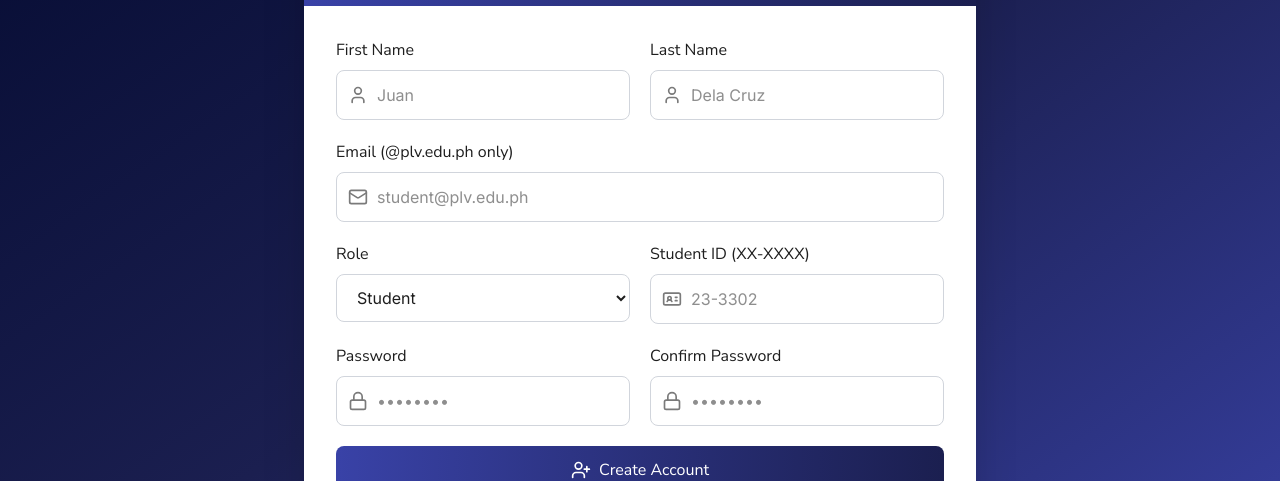
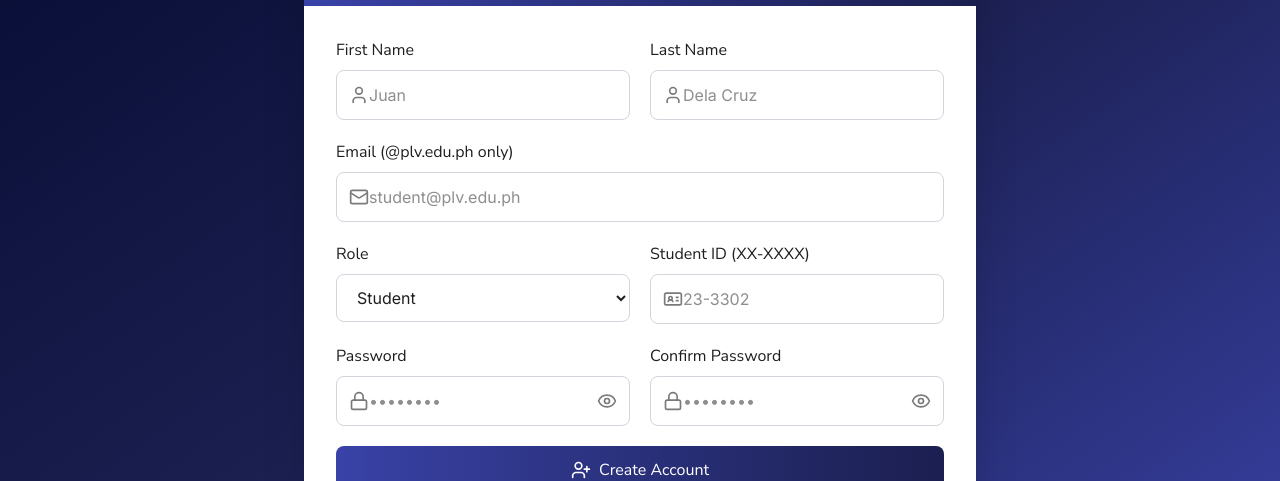
Before and after one commit to Mayoidie/CIRAV3, a React (Vite) app: page / in a window 1280 px wide. Both pictures are taken after a click on the button "Sign up". Shown: the part 234-715 px from the top of the page. Built offline with nearby package versions, Linux system fonts and the light colour scheme; no server answers.

Commit message:
eye icon

```diff
--- a/src/components/auth/LoginPage.tsx
+++ b/src/components/auth/LoginPage.tsx
@@ -1,6 +1,6 @@
 import React, { useState, useRef, useEffect } from 'react';
 import { motion } from 'motion/react';
-import { Mail, Lock, LogIn, Send, AlertTriangle } from 'lucide-react';
+import { Mail, Lock, LogIn, Send, AlertTriangle, Eye, EyeOff } from 'lucide-react';
 import { useToast } from '../ui/toast-container';
 import { ImageWithFallback } from '../figma/ImageWithFallback';
 import { auth, db } from '../../lib/firebase';
@@ -19,6 +19,7 @@ export const LoginPage: React.FC<LoginPageProps> = ({ onLogin, onNavigateToSignu
   const [isLoading, setIsLoading] = useState(false);
   const [errors, setErrors] = useState<Record<string, string>>({});
   const [showUnverifiedEmailMessage, setShowUnverifiedEmailMessage] = useState(false);
+  const [showPassword, setShowPassword] = useState(false);
   const { showToast } = useToast();
   const emailInputRef = useRef<HTMLInputElement>(null);
 
@@ -202,8 +203,8 @@ export const LoginPage: React.FC<LoginPageProps> = ({ onLogin, onNavigateToSignu
                     <label className="block text-[#1E1E1E] mb-2">
                       Email {errors.email && <span className="text-[#FF4D4F]">*</span>}
                     </label>
-                    <div className="relative">
-                      <Mail className="absolute left-3 top-1/2 -translate-y-1/2 w-5 h-5 text-[#7A7A7A]" />
+                    <div className={`flex items-center border rounded-lg ${errors.email ? 'border-[#FF4D4F] bg-red-50' : 'border-gray-300'} focus-within:ring-2 focus-within:ring-inset focus-within:ring-[#3942A7] transition-all px-3`}>
+                      <Mail className="w-5 h-5 text-[#7A7A7A] mr-3" />
                       <input
                         ref={emailInputRef}
                         type="text"
@@ -213,7 +214,7 @@ export const LoginPage: React.FC<LoginPageProps> = ({ onLogin, onNavigateToSignu
                         onFocus={handleEmailFocus}
                         onClick={handleEmailClick}
                         onBlur={handleEmailBlur}
-                        className={`w-full pl-10 pr-4 py-3 border ${errors.email ? 'border-[#FF4D4F] bg-red-50' : 'border-gray-300'} rounded-lg focus:outline-none focus:ring-2 focus:ring-[#3942A7] transition-all`}
+                        className="w-full py-3 pl-0 border-none bg-transparent focus:outline-none focus:ring-0 flex-1"
                         placeholder="your.email@plv.edu.ph"
                       />
                     </div>
@@ -223,17 +224,20 @@ export const LoginPage: React.FC<LoginPageProps> = ({ onLogin, onNavigateToSignu
                     <label className="block text-[#1E1E1E] mb-2">
                       Password {errors.password && <span className="text-[#FF4D4F]">*</span>}
                     </label>
-                    <div className="relative">
-                      <Lock className="absolute left-3 top-1/2 -translate-y-1/2 w-5 h-5 text-[#7A7A7A]" />
+                    <div className={`flex items-center border rounded-lg ${errors.password ? 'border-[#FF4D4F] bg-red-50' : 'border-gray-300'} focus-within:ring-2 focus-within:ring-inset focus-within:ring-[#3942A7] transition-all px-3`}>
+                      <Lock className="w-5 h-5 text-[#7A7A7A] mr-3" />
                       <input
-                        type="password"
+                        type={showPassword ? 'text' : 'password'}
                         name="password"
                         value={formData.password}
                         onChange={handleInputChange}
                         onBlur={handleBlur}
-                        className={`w-full pl-10 pr-4 py-3 border ${errors.password ? 'border-[#FF4D4F] bg-red-50' : 'border-gray-300'} rounded-lg focus:outline-none focus:ring-2 focus:ring-[#3942A7] transition-all`}
+                        className="w-full py-3 pl-0 border-none bg-transparent focus:outline-none focus:ring-0 flex-1"
                         placeholder="••••••••"
                       />
+                      <div className="cursor-pointer" onClick={() => setShowPassword(!showPassword)}>
+                        {showPassword ? <EyeOff className="w-5 h-5 text-[#7A7A7A]" /> : <Eye className="w-5 h-5 text-[#7A7A7A]" />}
+                      </div>
                     </div>
                     {errors.password && <p className="text-[#FF4D4F] text-sm mt-1">{errors.password}</p>}
                   </div>
--- a/src/components/auth/SignupPage.tsx
+++ b/src/components/auth/SignupPage.tsx
@@ -1,6 +1,6 @@
 import React, { useState, useEffect, useRef } from 'react';
 import { motion } from 'motion/react';
-import { User, Mail, Lock, IdCard, UserPlus } from 'lucide-react';
+import { User, Mail, Lock, IdCard, UserPlus, Eye, EyeOff } from 'lucide-react';
 import { useToast } from '../ui/toast-container';
 import { ImageWithFallback } from '../figma/ImageWithFallback';
 import { auth, db } from '../../lib/firebase';
@@ -28,6 +28,8 @@ export const SignupPage: React.FC<SignupPageProps> = ({ onNavigateToLogin, onSig
   const [errors, setErrors] = useState<Record<string, string>>({});
   const [isSubmitted, setIsSubmitted] = useState(false);
   const [isPasswordFocused, setIsPasswordFocused] = useState(false);
+  const [showPassword, setShowPassword] = useState(false);
+  const [showConfirmPassword, setShowConfirmPassword] = useState(false);
   const { showToast } = useToast();
   const emailInputRef = useRef<HTMLInputElement>(null);
 
@@ -231,15 +233,15 @@ export const SignupPage: React.FC<SignupPageProps> = ({ onNavigateToLogin, onSig
                   <label className="block text-[#1E1E1E] mb-2">
                     First Name {errors.firstName && <span className="text-[#FF4D4F]">*</span>}
                   </label>
-                  <div className="relative">
-                    <User className="absolute left-3 top-1/2 -translate-y-1/2 w-5 h-5 text-[#7A7A7A]" />
+                  <div className={`flex items-center border rounded-lg ${errors.firstName ? 'border-[#FF4D4F] bg-red-50' : 'border-gray-300'} focus-within:ring-2 focus-within:ring-inset focus-within:ring-[#3942A7] transition-all px-3`}>
+                    <User className="w-5 h-5 text-[#7A7A7A] mr-3" />
                     <input
                       type="text"
                       name="firstName"
                       value={formData.firstName}
                       onChange={handleInputChange}
                       onBlur={handleBlur}
-                      className={`w-full pl-10 pr-4 py-3 border ${errors.firstName ? 'border-[#FF4D4F] bg-red-50' : 'border-gray-300'} rounded-lg focus:outline-none focus:ring-2 focus:ring-[#3942A7] transition-all`}
+                      className="w-full py-3 pl-0 border-none bg-transparent focus:outline-none focus:ring-0 flex-1"
                       placeholder="Juan"
                     />
                   </div>
@@ -249,15 +251,15 @@ export const SignupPage: React.FC<SignupPageProps> = ({ onNavigateToLogin, onSig
                   <label className="block text-[#1E1E1E] mb-2">
                     Last Name {errors.lastName && <span className="text-[#FF4D4F]">*</span>}
                   </label>
-                  <div className="relative">
-                    <User className="absolute left-3 top-1/2 -translate-y-1/2 w-5 h-5 text-[#7A7A7A]" />
+                  <div className={`flex items-center border rounded-lg ${errors.lastName ? 'border-[#FF4D4F] bg-red-50' : 'border-gray-300'} focus-within:ring-2 focus-within:ring-inset focus-within:ring-[#3942A7] transition-all px-3`}>
+                    <User className="w-5 h-5 text-[#7A7A7A] mr-3" />
                     <input
                       type="text"
                       name="lastName"
                       value={formData.lastName}
                       onChange={handleInputChange}
                       onBlur={handleBlur}
-                      className={`w-full pl-10 pr-4 py-3 border ${errors.lastName ? 'border-[#FF4D4F] bg-red-50' : 'border-gray-300'} rounded-lg focus:outline-none focus:ring-2 focus:ring-[#3942A7] transition-all`}
+                      className="w-full py-3 pl-0 border-none bg-transparent focus:outline-none focus:ring-0 flex-1"
                       placeholder="Dela Cruz"
                     />
                   </div>
@@ -268,8 +270,8 @@ export const SignupPage: React.FC<SignupPageProps> = ({ onNavigateToLogin, onSig
                 <label className="block text-[#1E1E1E] mb-2">
                   Email (@plv.edu.ph only) {errors.email && <span className="text-[#FF4D4F]">*</span>}
                 </label>
-                <div className="relative">
-                  <Mail className="absolute left-3 top-1/2 -translate-y-1/2 w-5 h-5 text-[#7A7A7A]" />
+                <div className={`flex items-center border rounded-lg ${errors.email ? 'border-[#FF4D4F] bg-red-50' : 'border-gray-300'} focus-within:ring-2 focus-within:ring-inset focus-within:ring-[#3942A7] transition-all px-3`}>
+                  <Mail className="w-5 h-5 text-[#7A7A7A] mr-3" />
                   <input
                     ref={emailInputRef}
                     type="text"
@@ -279,7 +281,7 @@ export const SignupPage: React.FC<SignupPageProps> = ({ onNavigateToLogin, onSig
                     onFocus={handleEmailFocus}
                     onClick={handleEmailClick}
                     onBlur={handleEmailBlur}
-                    className={`w-full pl-10 pr-4 py-3 border ${errors.email ? 'border-[#FF4D4F] bg-red-50' : 'border-gray-300'} rounded-lg focus:outline-none focus:ring-2 focus:ring-[#3942A7] transition-all`}
+                    className="w-full py-3 pl-0 border-none bg-transparent focus:outline-none focus:ring-0 flex-1"
                     placeholder="student@plv.edu.ph"
                   />
                 </div>
@@ -302,15 +304,15 @@ export const SignupPage: React.FC<SignupPageProps> = ({ onNavigateToLogin, onSig
                   <label className="block text-[#1E1E1E] mb-2">
                     Student ID (XX-XXXX) {errors.studentId && <span className="text-[#FF4D4F]">*</span>}
                   </label>
-                  <div className="relative">
-                    <IdCard className="absolute left-3 top-1/2 -translate-y-1/2 w-5 h-5 text-[#7A7A7A]" />
+                  <div className={`flex items-center border rounded-lg ${errors.studentId ? 'border-[#FF4D4F] bg-red-50' : 'border-gray-300'} focus-within:ring-2 focus-within:ring-inset focus-within:ring-[#3942A7] transition-all px-3`}>
+                    <IdCard className="w-5 h-5 text-[#7A7A7A] mr-3" />
                     <input
                       type="text"
                       name="studentId"
                       value={formData.studentId}
                       onChange={handleInputChange}
                       onBlur={handleBlur}
-                      className={`w-full pl-10 pr-4 py-3 border ${errors.studentId ? 'border-[#FF4D4F] bg-red-50' : 'border-gray-300'} rounded-lg focus:outline-none focus:ring-2 focus:ring-[#3942A7] transition-all`}
+                      className="w-full py-3 pl-0 border-none bg-transparent focus:outline-none focus:ring-0 flex-1"
                       placeholder="23-3302"
                     />
                   </div>
@@ -324,18 +326,21 @@ export const SignupPage: React.FC<SignupPageProps> = ({ onNavigateToLogin, onSig
                       Password {errors.password && <span className="text-[#FF4D4F]">*</span>}
                     </label>
                   </div>
-                  <div className="relative">
-                    <Lock className="absolute left-3 top-1/2 -translate-y-1/2 w-5 h-5 text-[#7A7A7A]" />
+                  <div className={`flex items-center border rounded-lg ${errors.password ? 'border-[#FF4D4F] bg-red-50' : 'border-gray-300'} focus-within:ring-2 focus-within:ring-inset focus-within:ring-[#3942A7] transition-all px-3`}>
+                    <Lock className="w-5 h-5 text-[#7A7A7A] mr-3" />
                     <input
-                      type="password"
+                      type={showPassword ? 'text' : 'password'}
                       name="password"
                       value={formData.password}
                       onChange={handleInputChange}
                       onFocus={() => setIsPasswordFocused(true)}
                       onBlur={handleBlur}
-                      className={`w-full pl-10 pr-4 py-3 border ${errors.password ? 'border-[#FF4D4F] bg-red-50' : 'border-gray-300'} rounded-lg focus:outline-none focus:ring-2 focus:ring-[#3942A7] transition-all`}
+                      className="w-full py-3 pl-0 border-none bg-transparent focus:outline-none focus:ring-0 flex-1"
                       placeholder="••••••••"
                     />
+                    <div className="cursor-pointer" onClick={() => setShowPassword(!showPassword)}>
+                      {showPassword ? <EyeOff className="w-5 h-5 text-[#7A7A7A]" /> : <Eye className="w-5 h-5 text-[#7A7A7A]" />}
+                    </div>
                   </div>
                   {errors.password && <p className="text-[#FF4D4F] text-sm mt-1">{errors.password}</p>}
                 </div>
@@ -343,17 +348,20 @@ export const SignupPage: React.FC<SignupPageProps> = ({ onNavigateToLogin, onSig
                   <label className="block text-[#1E1E1E] mb-2">
                     Confirm Password {errors.confirmPassword && <span className="text-[#FF4D4F]">*</span>}
                   </label>
-                  <div className="relative">
-                    <Lock className="absolute left-3 top-1/2 -translate-y-1/2 w-5 h-5 text-[#7A7A7A]" />
+                  <div className={`flex items-center border rounded-lg ${errors.confirmPassword ? 'border-[#FF4D4F] bg-red-50' : 'border-gray-300'} focus-within:ring-2 focus-within:ring-inset focus-within:ring-[#3942A7] transition-all px-3`}>
+                    <Lock className="w-5 h-5 text-[#7A7A7A] mr-3" />
                     <input
-                      type="password"
+                     type={showConfirmPassword ? 'text' : 'password'}
                       name="confirmPassword"
                       value={formData.confirmPassword}
                       onChange={handleInputChange}
                       onBlur={handleBlur}
-                      className={`w-full pl-10 pr-4 py-3 border ${errors.confirmPassword ? 'border-[#FF4D4F] bg-red-50' : 'border-gray-300'} rounded-lg focus:outline-none focus:ring-2 focus:ring-[#3942A7] transition-all`}
+                      className="w-full py-3 pl-0 border-none bg-transparent focus:outline-none focus:ring-0 flex-1"
                       placeholder="••••••••"
                     />
+                    <div className="cursor-pointer" onClick={() => setShowConfirmPassword(!showConfirmPassword)}>
+                      {showConfirmPassword ? <EyeOff className="w-5 h-5 text-[#7A7A7A]" /> : <Eye className="w-5 h-5 text-[#7A7A7A]" />}
+                    </div>
                   </div>
                   {errors.confirmPassword && <p className="text-[#FF4D4F] text-sm mt-1">{errors.confirmPassword}</p>}
                 </div>
```
Also changed, not shown: src/components/settings/SettingsPage.tsx (+37 -7 lines).
